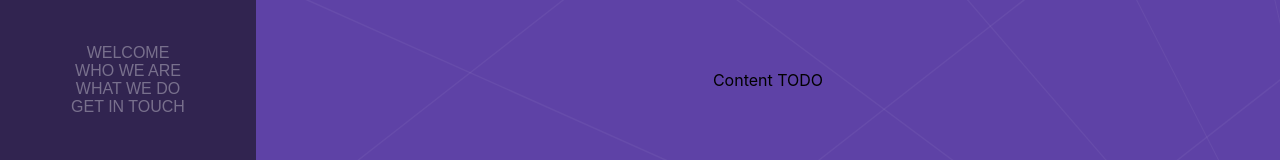
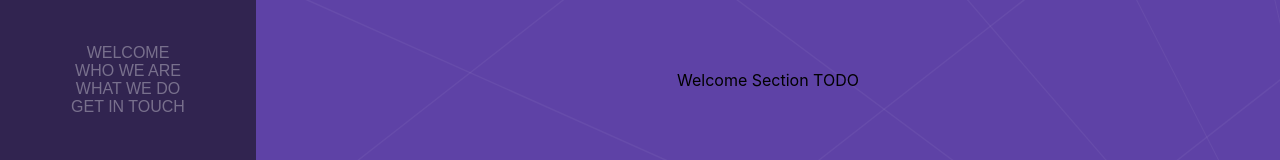
Before and after one commit to stephenc222/react-hyperspace-mockup, a React (Create React App) app: page / in a window 1280 px wide. Shown: the part 320-480 px from the top of the page. Built offline with nearby package versions, Linux system fonts and the light colour scheme.

Commit message:
wip scrollable HomePage Content

```diff
--- a/src/HomePage/Content.js
+++ /dev/null
@@ -1,12 +0,0 @@
-import React from 'react'
-import './Content.css'
-
-const Content = () => {
-  return (
-    <div className='home-page-content-container'>
-      Content TODO
-    </div>
-  )
-}
-
-export default Content
--- /dev/null
+++ b/src/HomePage/Content/ContactSection.js
@@ -0,0 +1,11 @@
+import React from 'react'
+
+const ContactSection = () => {
+  return (
+    <div>
+      Contact Section TODO
+    </div>
+  )
+}
+
+export default ContactSection
--- a/src/HomePage/Content.css
+++ b/src/HomePage/Content/Content.css
@@ -1,11 +1,19 @@
 .home-page-content-container {
   flex: 4;
   display: flex;
+  flex-direction: column;
   justify-content: center;
   align-items: center;
   background-color: #5e42a6;
-  background-image: url('./intro.svg');
+  background-image: url('../intro.svg');
   background-size: 100% 100%;
   background-position: top right;
   background-repeat: no-repeat;
+  overflow-y: scroll;
 }
+
+.home-page-content-container-content {
+  display: flex;
+  flex-direction: column;
+  flex: 1;
+}
--- /dev/null
+++ b/src/HomePage/Content/Content.js
@@ -0,0 +1,42 @@
+import React from 'react'
+import WelcomeSection from './WelcomeSection'
+import WhoWeAreSection from './WhoWeAreSection'
+import WhatWeDoSection from './WhatWeDoSection'
+import ContactSection from './ContactSection'
+import './Content.css'
+
+const ContentItem = (children) => {
+  return <div
+    style={{
+      minHeight: '100%',
+      maxHeight: '100%',
+      display: 'flex',
+      justifyContent: 'center',
+      alignItems: 'center'
+    }}
+  >
+    {children}
+  </div>
+}
+
+const getContentItems = () => [
+  <WelcomeSection />,
+  <WhoWeAreSection />,
+  <WhatWeDoSection />,
+  <ContactSection />
+]
+
+const Content = () => {
+  const content = getContentItems()
+  return (
+    <div className='home-page-content-container'>
+      <div className='home-page-content-container-content'>
+        {
+          content.map(ContentItem)
+        }
+      </div>
+    </div>
+  )
+}
+
+export default Content
--- /dev/null
+++ b/src/HomePage/Content/WelcomeSection.js
@@ -0,0 +1,11 @@
+import React from 'react'
+
+const WelcomeSection = () => {
+  return (
+    <div>
+      Welcome Section TODO
+    </div>
+  )
+}
+
+export default WelcomeSection
--- /dev/null
+++ b/src/HomePage/Content/WhatWeDoSection.js
@@ -0,0 +1,11 @@
+import React from 'react'
+
+const WhatWeDoSection = () => {
+  return (
+    <div>
+      What We Do Section TODO
+    </div>
+  )
+}
+
+export default WhatWeDoSection
--- /dev/null
+++ b/src/HomePage/Content/WhoWeAreSection.js
@@ -0,0 +1,11 @@
+import React from 'react'
+
+const WhoWeAreSection = () => {
+  return (
+    <div>
+      Who We Are Section TODO
+    </div>
+  )
+}
+
+export default WhoWeAreSection
--- a/src/HomePage/HomePage.js
+++ b/src/HomePage/HomePage.js
@@ -1,5 +1,5 @@
 import React, { useState } from 'react'
-import Content from './Content'
+import Content from './Content/Content'
 import Sidebar from './Sidebar'
 import './HomePage.css'
 
```
